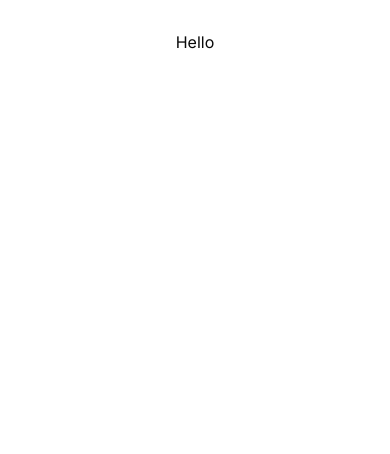
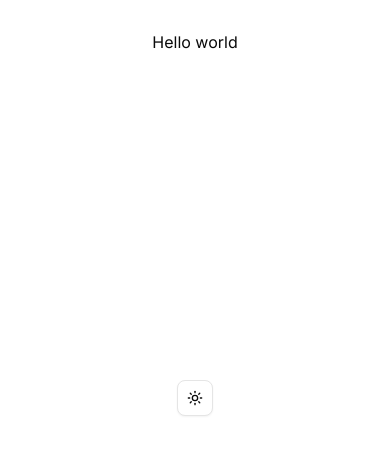
Before and after one commit to ashish-makwana87/cursor-ai-nextjs-kanban-board, a Next.js app: page / in a window 390 px wide. Shown: the top 454 px of the page. Built offline with nearby package versions, Linux system fonts and the light colour scheme.

Commit message:
theme toggle

```diff
--- a/app/layout.tsx
+++ b/app/layout.tsx
@@ -1,6 +1,7 @@
 import type { Metadata } from "next";
 import { Inter } from "next/font/google";
 import "./globals.css";
+import { ThemeProvider } from "@/components/theme-provider";
 
 const inter = Inter({ subsets: ["latin"] });
 
@@ -15,11 +16,16 @@ export default function RootLayout({
   children: React.ReactNode;
 }>) {
   return (
-    <html lang="en">
-      <body
-        className={inter.className}
-      >
-        {children}
+    <html lang='en'>
+      <body className={inter.className}>
+        <ThemeProvider
+          attribute='class'
+          defaultTheme='system'
+          enableSystem
+          disableTransitionOnChange
+        >
+          {children}
+        </ThemeProvider>
       </body>
     </html>
   );
--- a/app/page.tsx
+++ b/app/page.tsx
@@ -1,9 +1,10 @@
-
+import { ThemeToggle } from "@/components/theme-toggle";
 
 export default function Home() {
   return (
-    <div className="grid grid-rows-[20px_1fr_20px] items-center justify-items-center min-h-screen p-8 pb-20 gap-16 sm:p-20 font-[family-name:var(--font-geist-sans)]">
-      <h1>Hello</h1>
+    <div className='grid grid-rows-[20px_1fr_20px] items-center justify-items-center min-h-screen p-8 pb-20 gap-16 sm:p-20 font-[family-name:var(--font-geist-sans)]'>
+      <h1>Hello world</h1>
+      <ThemeToggle />
     </div>
   );
 }
--- /dev/null
+++ b/components/theme-provider.tsx
@@ -0,0 +1,11 @@
+"use client";
+
+import * as React from "react";
+import { ThemeProvider as NextThemesProvider } from "next-themes";
+
+export function ThemeProvider({
+  children,
+  ...props
+}: React.ComponentProps<typeof NextThemesProvider>) {
+  return <NextThemesProvider {...props}>{children}</NextThemesProvider>;
+}
--- /dev/null
+++ b/components/theme-toggle.tsx
@@ -0,0 +1,40 @@
+// components/theme-toggle.tsx
+"use client";
+
+import * as React from "react";
+import { Moon, Sun } from "lucide-react";
+import { useTheme } from "next-themes";
+import { Button } from "@/components/ui/button";
+import {
+  DropdownMenu,
+  DropdownMenuContent,
+  DropdownMenuItem,
+  DropdownMenuTrigger,
+} from "@/components/ui/dropdown-menu";
+
+export function ThemeToggle() {
+  const { setTheme } = useTheme();
+
+  return (
+    <DropdownMenu>
+      <DropdownMenuTrigger asChild>
+        <Button variant='outline' size='icon'>
+          <Sun className='h-[1.2rem] w-[1.2rem] rotate-0 scale-100 transition-all dark:-rotate-90 dark:scale-0' />
+          <Moon className='absolute h-[1.2rem] w-[1.2rem] rotate-90 scale-0 transition-all dark:rotate-0 dark:scale-100' />
+          <span className='sr-only'>Toggle theme</span>
+        </Button>
+      </DropdownMenuTrigger>
+      <DropdownMenuContent align='end'>
+        <DropdownMenuItem onClick={() => setTheme("light")}>
+          Light
+        </DropdownMenuItem>
+        <DropdownMenuItem onClick={() => setTheme("dark")}>
+          Dark
+        </DropdownMenuItem>
+        <DropdownMenuItem onClick={() => setTheme("system")}>
+          System
+        </DropdownMenuItem>
+      </DropdownMenuContent>
+    </DropdownMenu>
+  );
+}
--- a/package.json
+++ b/package.json
@@ -18,6 +18,7 @@
     "clsx": "^2.1.1",
     "lucide-react": "^0.511.0",
     "next": "15.3.3",
+    "next-themes": "^0.4.6",
     "react": "^19.0.0",
     "react-dom": "^19.0.0",
     "react-hook-form": "^7.56.4",
```
Also changed, not shown: 1 other file (tests, documents, lock files or other folders).
